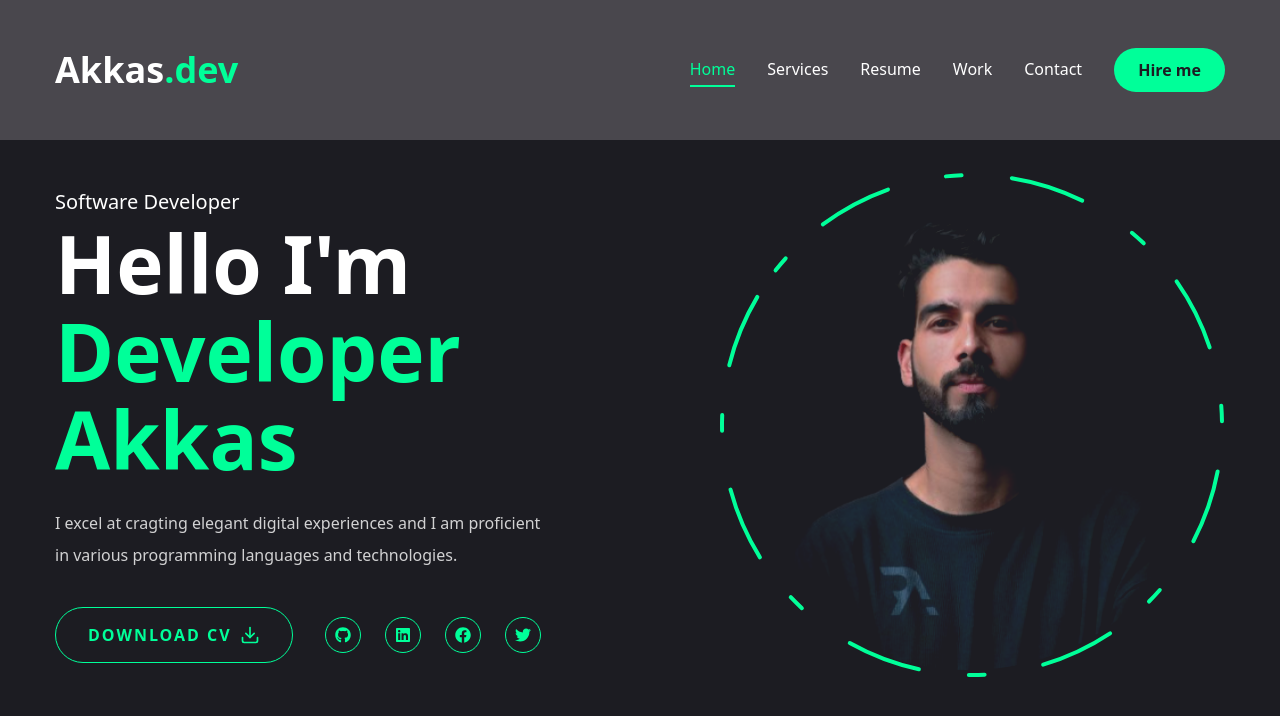
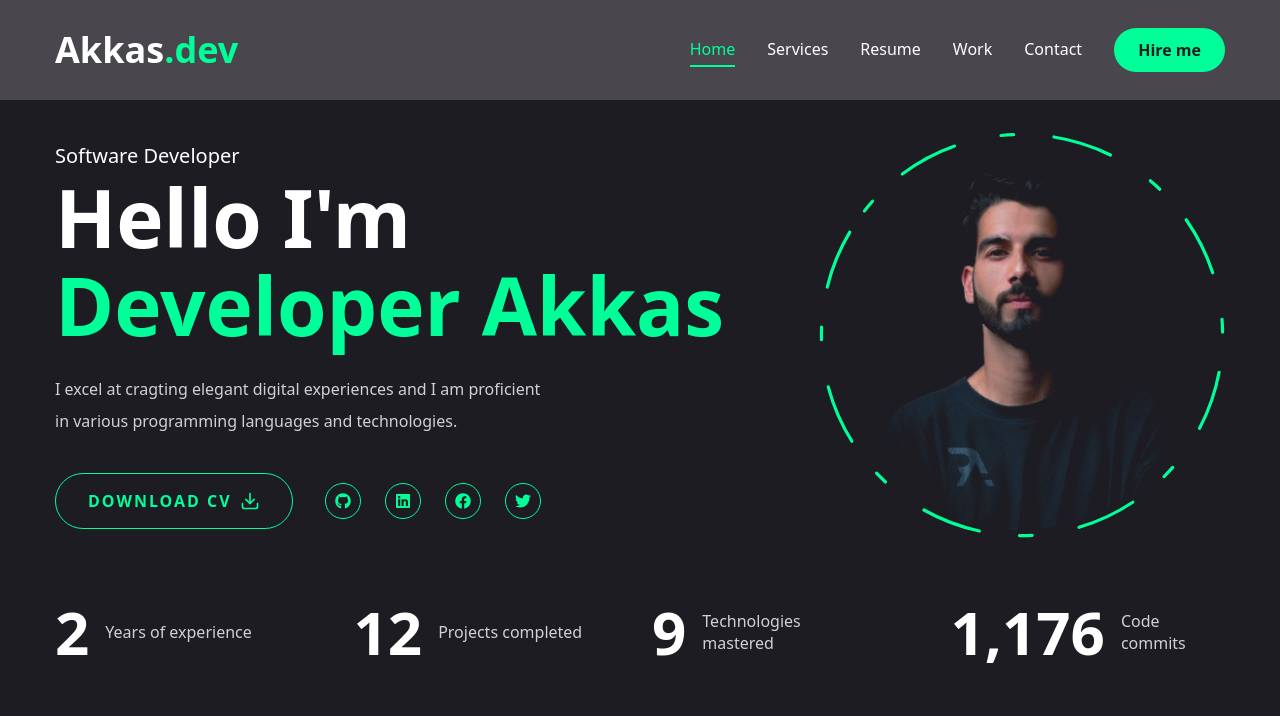
Before and after one commit to coder-sadhin/portfolio_using_nextjs, a Next.js app: page / in a window 1280 px wide. Shown: the top 716 px of the page. Built offline with nearby package versions, Linux system fonts and the light colour scheme.

Commit message:
home page done

```diff
--- a/app/page.jsx
+++ b/app/page.jsx
@@ -1,13 +1,14 @@
 import Photo from "@/components/Photo";
 import Social from "@/components/Social";
+import Stats from "@/components/Stats";
 import { Button } from "@/components/ui/button";
 import {FiDownload} from "react-icons/fi";
 
 const Home = () => {
   return (
-    <section className="h-full">
+    <section className="h-full pt-6 md:pt-0">
       <div className="container mx-auto h-full">
-        <div className="flex flex-col xl:flex-row items-center justify-between xl:pt-8 xl:pb-24">
+        <div className="flex flex-col xl:flex-row items-center justify-between xl:pt-8 xl:pb-16">
           {/* text section */}
           <div className="text-center xl:text-left order-2 xl:order-none">
             <span className="text-xl">Software Developer</span>
@@ -46,6 +47,9 @@
           </div>
         </div>
       </div>
+
+      {/* this is for status */}
+      <Stats/>
     </section>
   )
 }
--- a/components/Header.jsx
+++ b/components/Header.jsx
@@ -5,7 +5,7 @@
 
 const Header = () => {
   return (
-    <header className="py-8 xl:py-12 text-white bg-pink-50/20">
+    <header className="py-4 xl:py-7 text-white bg-pink-50/20">
         <div className="container mx-auto flex justify-between items-center">
             {/* this is logo section */}
             <Link href="/">
--- a/components/Photo.jsx
+++ b/components/Photo.jsx
@@ -28,7 +28,7 @@
                         ease: "easeInOut"
                     }
                 }}
-                className="w-[298px] h-[298px] xl:w-[498px] xl:h-[498px] mix-blend-lighten absolute"
+                className="w-[298px] h-[298px] xl:w-[398px] xl:h-[398px] mix-blend-lighten absolute"
             >
                 <Image
                     src="/assets/photo.png"
@@ -43,7 +43,7 @@
 
         {/* this is for circle */}
         <motion.svg
-            className="w-[300px] h-[300px] xl:w-[506px] xl:h-[506px]"
+            className="w-[300px] h-[300px] xl:w-[406px] xl:h-[406px]"
             fill="transparent"
             viewBox="0 0 506 506"
             xmlns="http://www.w3.org/2000/svg"
--- /dev/null
+++ b/components/Stats.jsx
@@ -0,0 +1,52 @@
+"use client";
+
+import CountUp from 'react-countup';
+
+const stats=[
+    {
+        num:2,
+        text: "Years of experience",
+    },
+    {
+        num:12,
+        text: "Projects completed",
+    },
+    {
+        num:9,
+        text: "Technologies mastered",
+    },
+    {
+        num:1200,
+        text: "Code commits",
+    },
+]
+
+const Stats = () => {
+  return (
+    <section className='pt-4 pb-12 xl:pt-0 xl:pb-0'>
+        <div className='container mx-auto pb-5 xl:pb-10'>
+            <div className='flex flex-wrap gap-6 max-w-[80vw] mx-auto xl:max-w-none'>
+                {stats.map((item, index)=>{
+                    return(
+                        <div className='flex-1 flex gap-4 items-center justify-center xl:justify-start' key={index}>
+                            <CountUp
+                                end={item.num}
+                                duration={5}
+                                delay={2}
+                                className='text-4xl xl:text-6xl font-extrabold'
+                            />
+                            <p
+                                className={`${
+                                    item.text.length < 15 ? "max-w-[100px]" : "max-w-[150px]"
+                                } leading-snug text-white/80`}
+                            >{item.text}</p>
+                        </div>
+                    )
+                })}
+            </div>
+        </div>
+    </section>
+  )
+}
+
+export default Stats
--- a/package.json
+++ b/package.json
@@ -21,6 +21,7 @@
     "lucide-react": "^0.417.0",
     "next": "14.2.5",
     "react": "^18",
+    "react-countup": "^6.5.3",
     "react-dom": "^18",
     "react-icons": "^5.2.1",
     "tailwind-merge": "^2.4.0"
```
Also changed, not shown: 1 other file (tests, documents, lock files or other folders).
